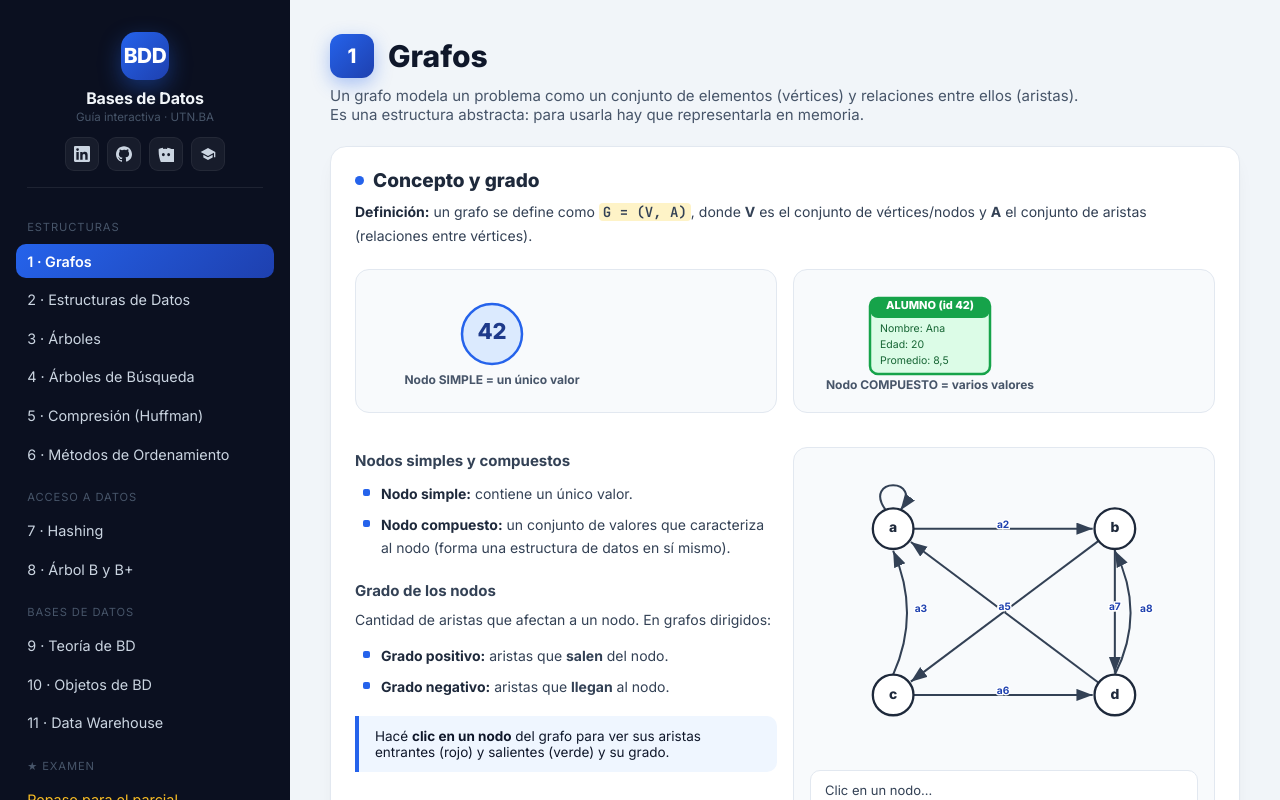
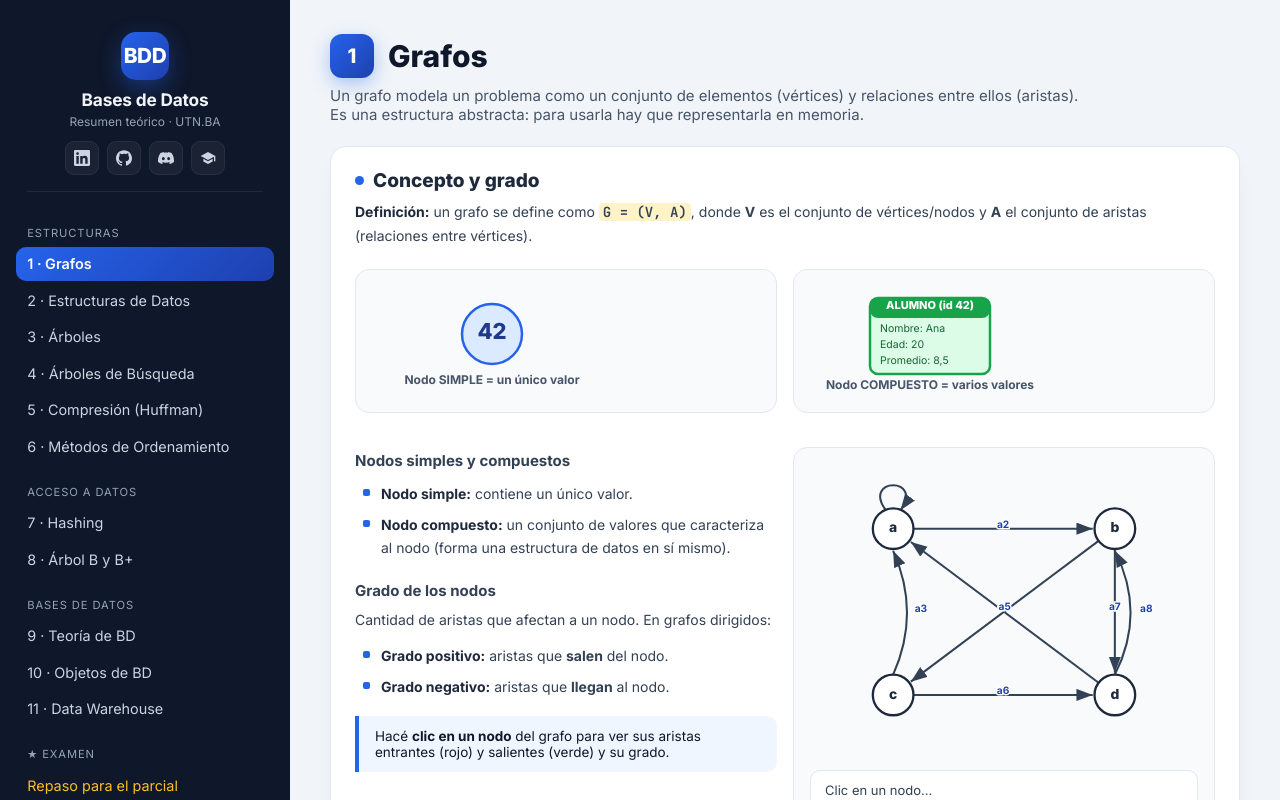
Before and after one commit to ejdavenheimer/resumen-bdd-utn-frba, a plain HTML site: page index.html in a window 1280 px wide. Drawn offline with Linux system fonts and the light colour scheme.

Commit message:
fix estilos

```diff
--- a/index.html
+++ b/index.html
@@ -14,7 +14,7 @@
 <style>
 @import url('https://fonts.googleapis.com/css2?family=Inter:wght@400;500;600;700;800&family=JetBrains+Mono:wght@400;600&display=swap');
 :root{
-  --bg:#0b1020; --panel:#111a30; --card:#ffffff; --ink:#0f172a; --muted:#475569;
+  --bg:#0f172a; --panel:#111a30; --card:#ffffff; --ink:#0f172a; --muted:#475569;
   --line:#e2e8f0; --blue:#2563eb; --blue2:#1e40af; --emer:#059669; --amber:#d97706;
   --rose:#e11d48; --violet:#7c3aed; --slate:#64748b;
 }
@@ -27,8 +27,8 @@ body{margin:0;font-family:'Inter',system-ui,sans-serif;background:#f1f5f9;color:
 aside{width:290px;flex-shrink:0;background:var(--bg);color:#e2e8f0;padding:1.4rem 1rem 3rem;position:sticky;top:0;height:100vh;overflow-y:auto;z-index:20}
 .sidebar-head{display:flex;flex-direction:column;align-items:center;text-align:center;gap:0.55rem;padding:0.6rem 0.7rem 0.8rem}
 .logo{width:48px;height:48px;flex:0 0 48px;border-radius:15px;background:linear-gradient(135deg,#2563eb,#1e40af);display:grid;place-items:center;font-weight:800;font-size:1.3rem;color:white;letter-spacing:-0.02em;box-shadow:0 8px 22px rgba(37,99,235,.4)}
-.sidebar-titles h1{font-size:1rem;margin:0;line-height:1.2;font-weight:700;color:#f1f5f9;letter-spacing:-0.01em}
-.sidebar-titles span{display:block;margin-top:0.15rem;font-size:0.72rem;color:#475569;white-space:nowrap}
+.sidebar-titles h1{font-size:1.08rem;margin:0;line-height:1.25;font-weight:700;color:#f1f5f9;letter-spacing:-0.01em}
+.sidebar-titles span{display:block;margin-top:0.2rem;font-size:0.75rem;color:#94a3b8;white-space:nowrap}
 .sidebar-links{display:flex;justify-content:center;gap:0.5rem;padding:0 0.7rem}
 .sidebar-links a{position:relative;width:34px;height:34px;display:grid;place-items:center;border-radius:9px;color:#cbd5e1;background:rgba(255,255,255,0.05);border:1px solid rgba(255,255,255,0.06);transition:color 0.15s,background 0.15s,transform 0.15s,border-color 0.15s}
 .sidebar-links a:hover{color:#fff;background:linear-gradient(135deg,#2563eb,#1e40af);border-color:transparent;transform:translateY(-2px)}
@@ -38,8 +38,9 @@ aside{width:290px;flex-shrink:0;background:var(--bg);color:#e2e8f0;padding:1.4re
 .sidebar-links a:hover::after{opacity:1;transform:translateX(-50%) translateY(0)}
 .sidebar-links a:hover::before{opacity:1}
 .sidebar-sep{height:1px;background:rgba(255,255,255,0.08);margin:1rem 0.7rem 0.6rem}
-nav{padding:0.5rem 0;display:flex;flex-direction:column;gap:0.25rem}
-nav .grp{font-size:0.7rem;text-transform:uppercase;letter-spacing:0.08em;color:#475569;padding:0.9rem 0.7rem 0.35rem}
+nav{padding:0.5rem 0;display:flex;flex-direction:column;gap:0.12rem}
+nav .grp{font-size:0.7rem;text-transform:uppercase;letter-spacing:0.08em;color:#94a3b8;padding:1rem 0.7rem 0.3rem;margin-top:0.2rem}
+nav .grp:first-child{margin-top:0}
 nav a{display:flex;align-items:center;gap:0.6rem;padding:0.55rem 0.7rem;border-radius:10px;color:#cbd5e1;text-decoration:none;font-size:0.9rem;cursor:pointer;transition:background 0.15s,color 0.15s}
 nav a:hover{background:rgba(255,255,255,0.06);color:white}
 nav a.active{background:linear-gradient(135deg,#2563eb,#1e40af);color:white;font-weight:600}
@@ -164,7 +165,7 @@ input[type=range]{width:100%}
     <div class="logo">BDD</div>
     <div class="sidebar-titles">
       <h1>Bases de Datos</h1>
-      <span>Guía interactiva · UTN.BA</span>
+      <span>Resumen teórico · UTN.BA</span>
     </div>
   </div>
   <div class="sidebar-links">
@@ -175,7 +176,7 @@ input[type=range]{width:100%}
       <svg viewBox="0 0 24 24" aria-hidden="true"><path d="M12 .297c-6.63 0-12 5.373-12 12 0 5.303 3.438 9.8 8.205 11.385.6.113.82-.258.82-.577 0-.285-.01-1.04-.015-2.04-3.338.724-4.042-1.61-4.042-1.61C4.422 18.07 3.633 17.7 3.633 17.7c-1.087-.744.084-.729.084-.729 1.205.084 1.838 1.236 1.838 1.236 1.07 1.835 2.809 1.305 3.495.998.108-.776.417-1.305.76-1.605-2.665-.305-5.467-1.334-5.467-5.931 0-1.311.469-2.381 1.236-3.221-.124-.303-.535-1.524.117-3.176 0 0 1.008-.322 3.301 1.23A11.509 11.509 0 0112 5.803c1.02.005 2.047.138 3.006.404 2.291-1.552 3.297-1.23 3.297-1.23.653 1.653.242 2.874.118 3.176.77.84 1.235 1.911 1.235 3.221 0 4.609-2.807 5.624-5.479 5.921.43.372.823 1.102.823 2.222 0 1.606-.014 2.898-.014 3.293 0 .322.216.694.825.576C20.565 22.092 24 17.592 24 12.297c0-6.627-5.373-12-12-12"/></svg>
     </a>
     <a href="https://discord.gg/7S3uZXYrE7" target="_blank" rel="noopener" data-tip="Discord" aria-label="Discord">
-      <svg viewBox="0 0 24 24" aria-hidden="true"><path d="M20.317 4.491c-1.923-.915-3.971-1.499-6.016-1.751a.058.058 0 0 0-.063.029c-.262.467-.567 1.076-.776 1.554a18.594 18.594 0 0 0-5.487 0c-.209-.478-.516-1.087-.779-1.554a.059.059 0 0 0-.063-.029c-2.044.252-4.093.836-6.016 1.751a.058.058 0 0 0-.027.043c-.874 13.056 3.887 25.384 10.777 27.747a.058.058 0 0 0 .064-.029c.573-.994 1.082-2.043 1.517-3.119a.059.059 0 0 0-.033-.082 18.052 18.052 0 0 1-2.578-1.232.059.059 0 0 1-.006-.099c.173-.124.346-.253.514-.383a.058.058 0 0 1 .061-.008c5.411 2.471 11.27 2.471 16.604 0a.058.058 0 0 1 .061.007c.168.13.341.259.514.383a.059.059 0 0 1-.006.099 17.939 17.939 0 0 1-2.578 1.232.059.059 0 0 0-.033.082c.435 1.076.944 2.125 1.517 3.119a.058.058 0 0 0 .064.029c6.891-2.363 11.651-14.687 10.777-27.747a.058.058 0 0 0-.027-.043M8.02 15.331c-1.183 0-2.157-1.085-2.157-2.419 0-1.333.974-2.419 2.157-2.419 1.183 0 2.157 1.086 2.157 2.419 0 1.334-.974 2.419-2.157 2.419m7.975 0c-1.183 0-2.157-1.085-2.157-2.419 0-1.333.974-2.419 2.157-2.419 1.183 0 2.157 1.086 2.157 2.419 0 1.334-.974 2.419-2.157 2.419"/></svg>
+      <svg viewBox="0 0 24 24" aria-hidden="true"><path d="M20.317 4.3698a19.7913 19.7913 0 00-4.8851-1.5152.0741.0741 0 00-.0785.0371c-.211.3753-.4447.8648-.6083 1.2495-1.8447-.2762-3.68-.2762-5.4868 0-.1636-.3933-.4058-.8742-.6177-1.2495a.077.077 0 00-.0785-.037 19.7363 19.7363 0 00-4.8852 1.515.0699.0699 0 00-.0321.0277C.5334 9.0458-.319 13.5799.0992 18.0578a.0824.0824 0 00.0312.0561c2.0528 1.5076 4.0413 2.4228 5.9929 3.0294a.0777.0777 0 00.0842-.0276c.4616-.6304.8731-1.2952 1.226-1.9942a.076.076 0 00-.0416-.1057c-.6528-.2476-1.2743-.5495-1.8722-.8923a.077.077 0 01-.0076-.1277c.1258-.0943.2517-.1923.3718-.2914a.0743.0743 0 01.0776-.0105c3.9278 1.7933 8.18 1.7933 12.0614 0a.0739.0739 0 01.0785.0095c.1202.099.246.1981.3728.2924a.077.077 0 01-.0066.1276 12.2986 12.2986 0 01-1.873.8914.0766.0766 0 00-.0407.1067c.3604.698.7719 1.3628 1.225 1.9932a.076.076 0 00.0842.0286c1.961-.6067 3.9495-1.5219 6.0023-3.0294a.077.077 0 00.0313-.0552c.5004-5.177-.8382-9.6739-3.5485-13.6604a.061.061 0 00-.0312-.0286zM8.02 15.3312c-1.1825 0-2.1569-1.0857-2.1569-2.419 0-1.3332.9554-2.4189 2.1569-2.4189 1.2108 0 2.1757 1.0952 2.1568 2.419 0 1.3332-.946 2.4189-2.1568 2.4189zm7.9748 0c-1.1825 0-2.1569-1.0857-2.1569-2.419 0-1.3332.9554-2.4189 2.1569-2.4189 1.2108 0 2.1757 1.0952 2.1568 2.419 0 1.3332-.946 2.4189-2.1568 2.4189Z"/></svg>
     </a>
     <a href="https://planutn.dhem.tech/" target="_blank" rel="noopener" data-tip="Ver plan de estudio" aria-label="Plan de estudio">
       <svg viewBox="0 0 24 24" aria-hidden="true"><path d="M5 13.18v4L12 21l7-3.82v-4L12 17l-7-3.82zM12 3L1 9l11 6 9-4.91V17h2V9L12 3z"/></svg>
--- a/styles.css
+++ b/styles.css
@@ -1,6 +1,6 @@
 @import url('https://fonts.googleapis.com/css2?family=Inter:wght@400;500;600;700;800&family=JetBrains+Mono:wght@400;600&display=swap');
 :root{
-  --bg:#0b1020; --panel:#111a30; --card:#ffffff; --ink:#0f172a; --muted:#475569;
+  --bg:#0f172a; --panel:#111a30; --card:#ffffff; --ink:#0f172a; --muted:#475569;
   --line:#e2e8f0; --blue:#2563eb; --blue2:#1e40af; --emer:#059669; --amber:#d97706;
   --rose:#e11d48; --violet:#7c3aed; --slate:#64748b;
 }
@@ -14,8 +14,8 @@ aside{width:290px;background:var(--bg);color:#e2e8f0;padding:1.4rem 1rem 3rem;po
 
 .sidebar-head{display:flex;flex-direction:column;align-items:center;text-align:center;gap:0.55rem;padding:0.6rem 0.7rem 0.8rem}
 .logo{width:48px;height:48px;flex:0 0 48px;border-radius:15px;background:linear-gradient(135deg,#2563eb,#1e40af);display:grid;place-items:center;font-weight:800;font-size:1.3rem;color:white;letter-spacing:-0.02em;box-shadow:0 8px 22px rgba(37,99,235,.4)}
-.sidebar-titles h1{font-size:1rem;margin:0;line-height:1.2;font-weight:700;color:#f1f5f9;letter-spacing:-0.01em}
-.sidebar-titles span{display:block;margin-top:0.15rem;font-size:0.72rem;color:#475569;white-space:nowrap}
+.sidebar-titles h1{font-size:1.08rem;margin:0;line-height:1.25;font-weight:700;color:#f1f5f9;letter-spacing:-0.01em}
+.sidebar-titles span{display:block;margin-top:0.2rem;font-size:0.75rem;color:#94a3b8;white-space:nowrap}
 
 .sidebar-links{display:flex;justify-content:center;gap:0.5rem;padding:0 0.7rem}
 .sidebar-links a{position:relative;width:34px;height:34px;display:grid;place-items:center;border-radius:9px;color:#cbd5e1;background:rgba(255,255,255,0.05);border:1px solid rgba(255,255,255,0.06);transition:color 0.15s,background 0.15s,transform 0.15s,border-color 0.15s}
@@ -28,8 +28,9 @@ aside{width:290px;background:var(--bg);color:#e2e8f0;padding:1.4rem 1rem 3rem;po
 
 .sidebar-sep{height:1px;background:rgba(255,255,255,0.08);margin:1rem 0.7rem 0.6rem}
 
-nav{padding:0.5rem 0;display:flex;flex-direction:column;gap:0.25rem}
-nav .grp{font-size:0.7rem;text-transform:uppercase;letter-spacing:0.08em;color:#475569;padding:0.9rem 0.7rem 0.35rem}
+nav{padding:0.5rem 0;display:flex;flex-direction:column;gap:0.12rem}
+nav .grp{font-size:0.7rem;text-transform:uppercase;letter-spacing:0.08em;color:#94a3b8;padding:1rem 0.7rem 0.3rem;margin-top:0.2rem}
+nav .grp:first-child{margin-top:0}
 nav a{display:flex;align-items:center;gap:0.6rem;padding:0.55rem 0.7rem;border-radius:10px;color:#cbd5e1;text-decoration:none;font-size:0.9rem;cursor:pointer;transition:background 0.15s,color 0.15s}
 nav a:hover{background:rgba(255,255,255,0.06);color:white}
 nav a.active{background:linear-gradient(135deg,#2563eb,#1e40af);color:white;font-weight:600}
```
Also changed, not shown: 1 other file.
